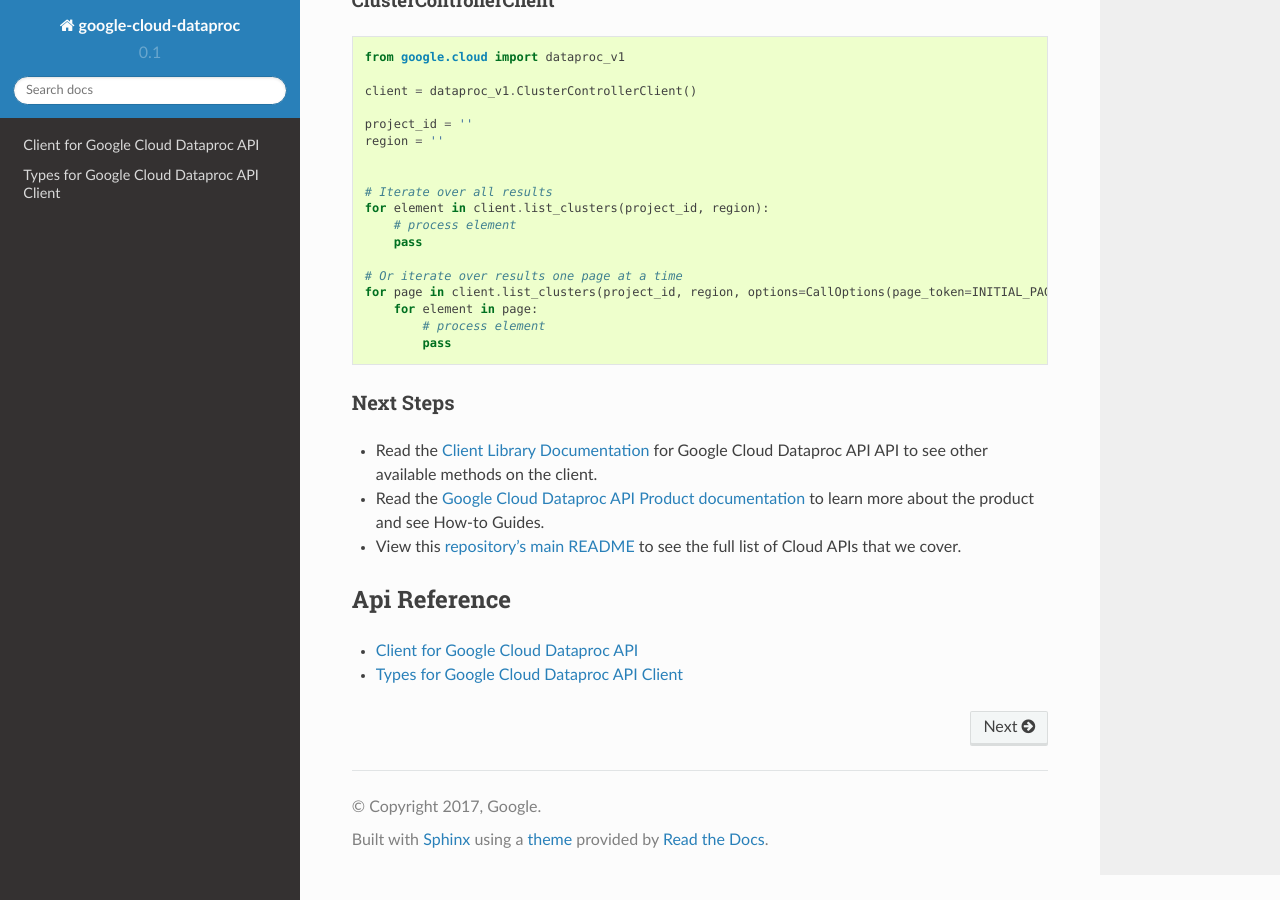
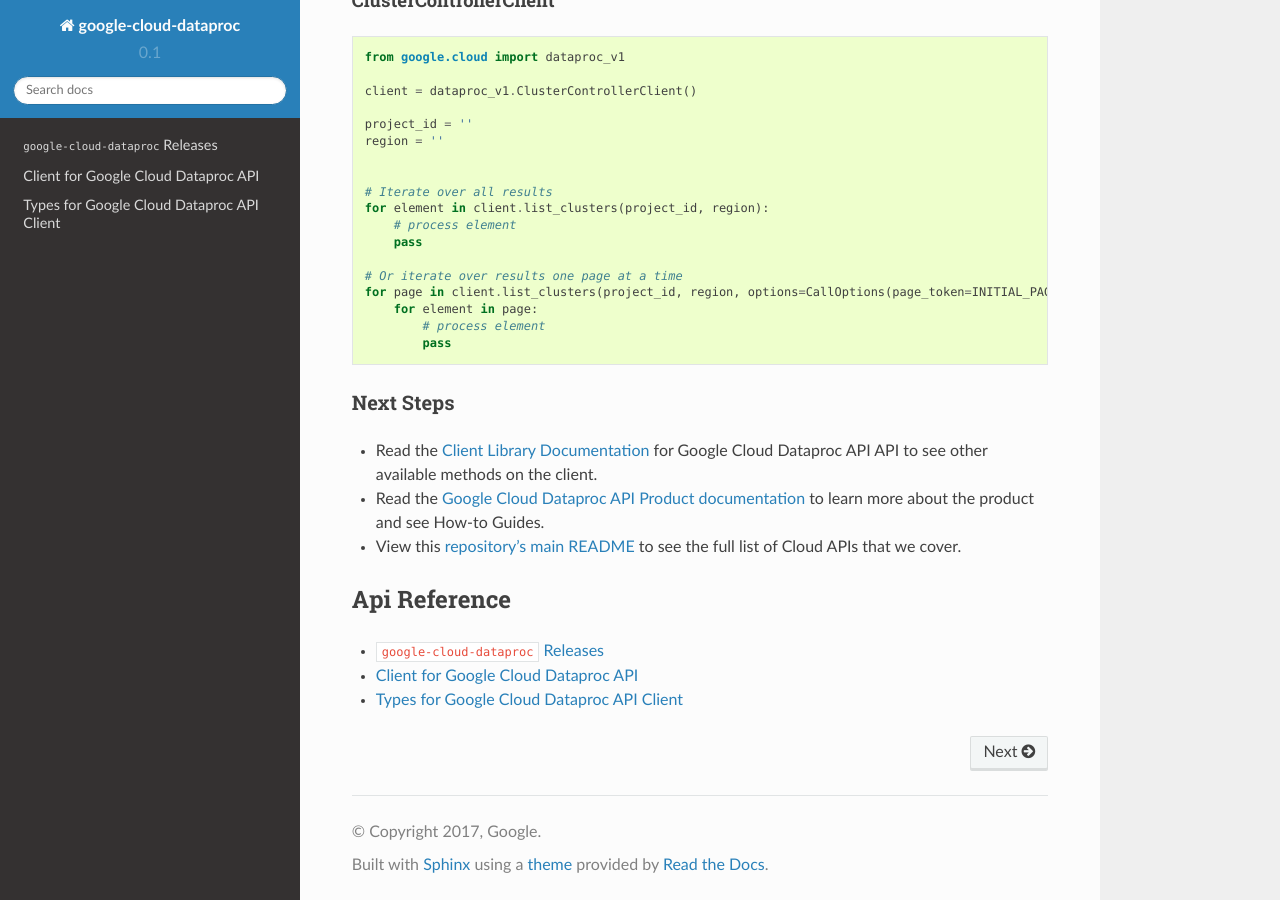
Before and after one commit to googleapis/python-dataproc, a Sphinx documentation site: the page built from docs/index.rst, in a window 1280 px wide and 900 px high, scrolled down 1151 px. Built offline with Sphinx 7.4.7 and the Read the Docs theme 2.0.0, drawn with Linux system fonts in a browser that asks for light colours.

Commit message:
Updated version number for 0.1.0 release (#4639)

```diff
--- a/docs/index.rst
+++ b/docs/index.rst
@@ -106,5 +106,6 @@
 .. toctree::
     :maxdepth: 2
 
+    releases
     gapic/v1/api
     gapic/v1/types
--- /dev/null
+++ b/docs/releases.rst
@@ -0,0 +1,5 @@
+###################################
+``google-cloud-dataproc`` Releases
+###################################
+
+* ``0.1.0`` (`PyPI <https://pypi.org/project/google-cloud-dataproc/0.1.0/>`__, `Release Notes <https://github.com/GoogleCloudPlatform/google-cloud-dataproc/releases/tag/dataproc-0.1.0>`__)
--- a/setup.py
+++ b/setup.py
@@ -34,7 +34,7 @@
 
 setup(
     name='google-cloud-dataproc',
-    version='0.1.0.dev1',
+    version='0.1.0',
     author='Google LLC',
     author_email='googleapis-packages@google.com',
     classifiers=[
```
